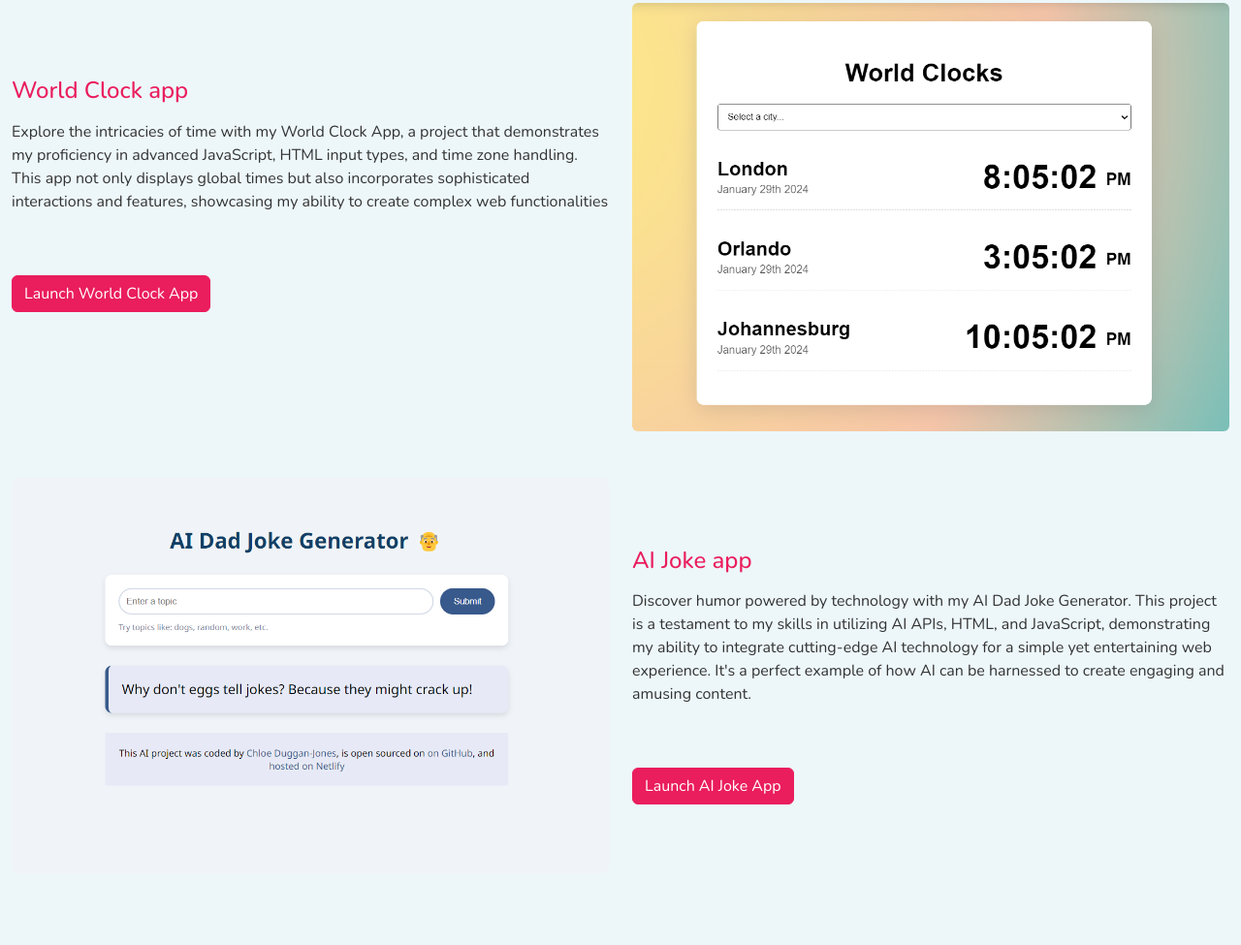
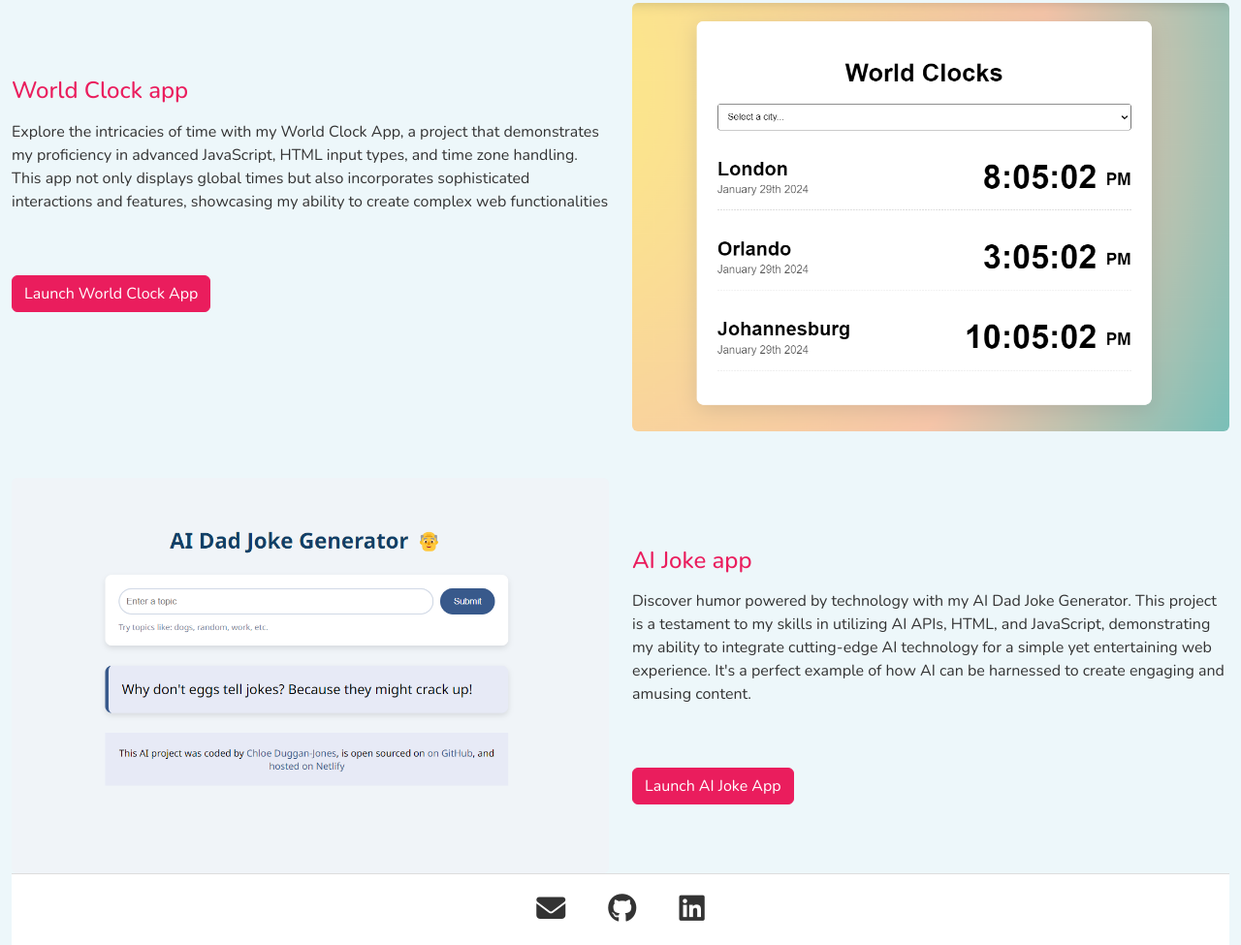
Before and after one commit to Chloedj/portfolioprojectreact, a plain HTML site: page index.html in a window 1280 px wide. Shown: the part 1248-2223 px from the top of the page at 97% size. Before the commit the page ends 2149 px from the top, so only its background shows below. Drawn offline with nearby package versions, Linux system fonts and the light colour scheme.

Commit message:
added footer

```diff
--- a/index.html
+++ b/index.html
@@ -162,7 +162,13 @@
             </div>
           </div>
         </div>
+        <footer>
+      <a href="mailto:chloedj88@gmail.com"><i class="fa fa-envelope" aria-hidden="true"></i></a>
+      <a href="https://github.com/Chloedj" target="_blank"><i class="fa-brands fa-github"></i></a>
+<a href="https://www.linkedin.com/in/chloe-duggan-jones/" target="_blank"><i class="fa-brands fa-linkedin"></i></a>
+    </footer>
       </div>
     </main>
+
   </body>
 </html>
--- a/src/style.css
+++ b/src/style.css
@@ -16,6 +16,11 @@ body {
 .nav-image {
     max-height: 50px;
 }
+
+.nav-item{
+    padding: 0 10px;
+}
+
 .hero, .aboutme, .work-title, .contact-title {
     background-image: url("../images/bg.png");
 background-size: cover;
@@ -90,7 +95,7 @@ h2 {
         }
 
                  .contact-title {
-                     font-size: 28px;
+                     font-size: 28px;}
 }
 
 
@@ -115,3 +120,17 @@ h2 {
     color: var(--hover-color);
     text-decoration: underline;
 }
+
+footer {
+    background-color: #fff;
+    padding: 20px 0;
+    text-align: center;
+    font-size: 16px;
+    border-top: 1px solid #ddd;
+}
+
+i {
+    font-size: 30px;
+    color: #333;
+    padding: 0 20px;
+}
```
